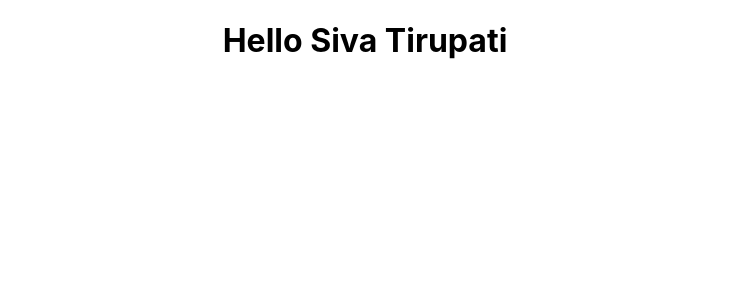
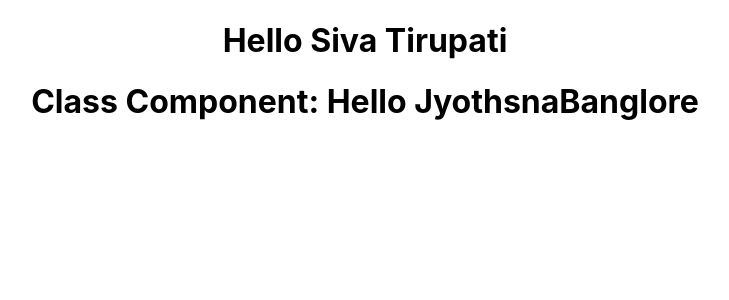
Before and after one commit to Sivakumar-U/React-JS, a React (Create React App) app: page / in a window 1280 px wide. Shown: the top 300 px of the page, without its empty margins (275-1004 px from the left). Built offline with nearby package versions, Linux system fonts and the light colour scheme.

Commit message:
Destructuring the class and functional component code

```diff
--- a/src/App.js
+++ b/src/App.js
@@ -13,6 +13,8 @@ function App() {
       <Greet name="Siva" city="Tirupati">
         <p>This is children props</p>
       </Greet>
+
+      <Greet1 name="Jyothsna" city="Banglore"/>
       {/*<Counter/>
       <Messge />
 
@@ -21,7 +23,7 @@ function App() {
       </Greet>
       <Greet name="Reddy" city="Chennai"/>
 
-      <Greet1 name="Jyothsna" city="Banglore"/>
+
       <Greet1 name="Priya" city="Hyderabad"/>
       <Greet1 name="Reddy" city="Chennai"/>
 
--- a/src/components/Greet.js
+++ b/src/components/Greet.js
@@ -2,7 +2,8 @@ import React from 'react';
 // function Greet(){
 //     return <h1>Functional Component</h1>
 // }
-export const Greet=({name, city})=>{
+export const Greet=(props)=>{
+    const {name, city} = props
     return (
         <div>
            <h1>
--- a/src/components/Greet1.js
+++ b/src/components/Greet1.js
@@ -1,8 +1,14 @@
 import React, { Component } from "react";
 class Greet1 extends Component {
     render(){
-        return <h1>Class Component: Hello {this.props.name}
-          {this.props.city}</h1>
+        const {name, city} = this.props
+        return (
+            <h1>
+                Class Component: Hello {name}
+                {city}
+            </h1>
+
+        )
     }
 }
 
```
